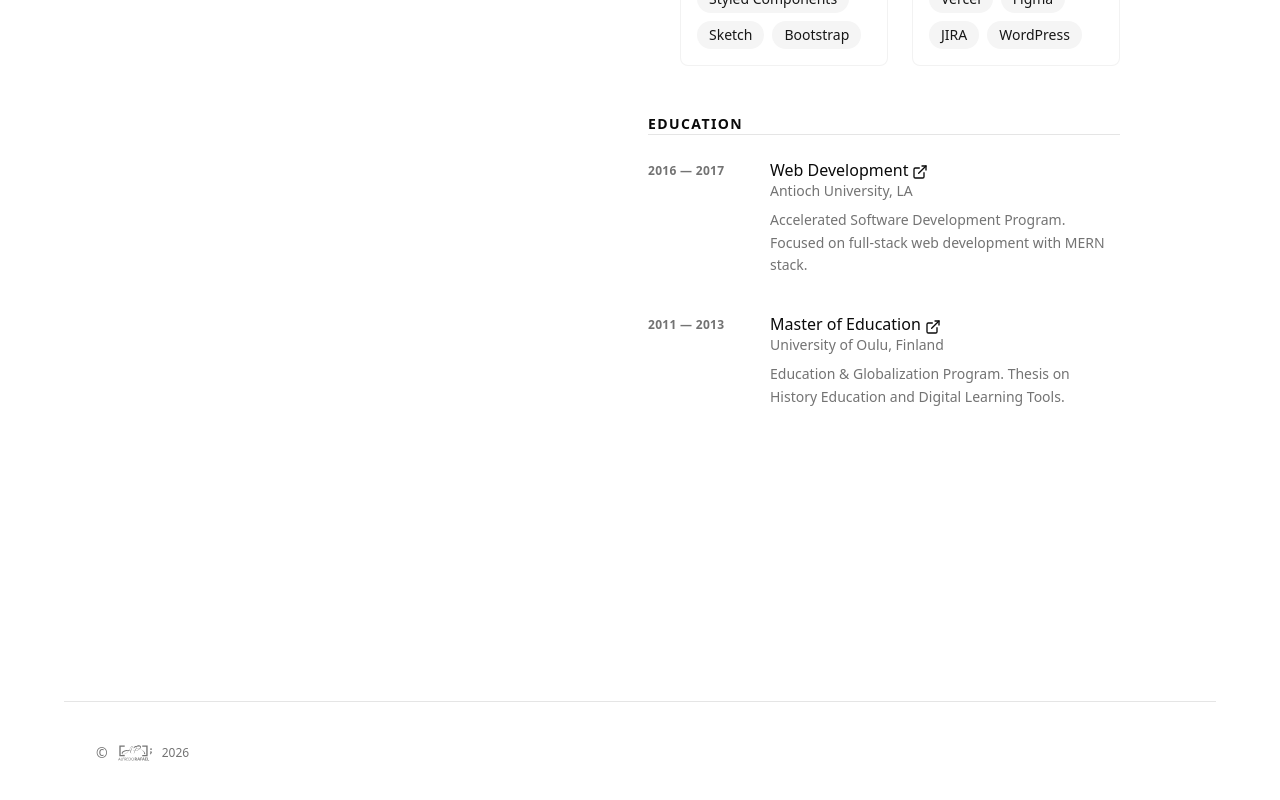
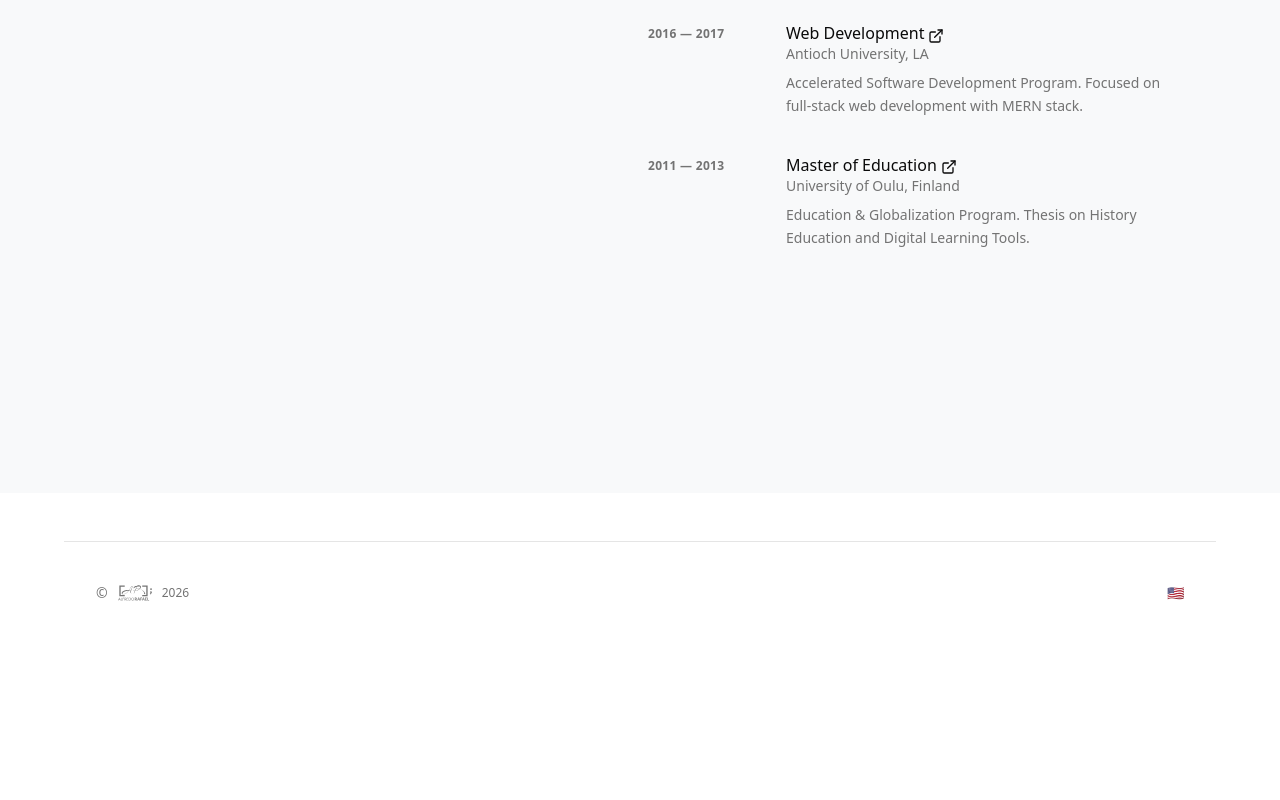
Before and after one commit to alfredrafael/nextjs-portfolio-website, a Next.js app: page /resume in a window 1280 px wide. Shown: the part 2543-3343 px from the top of the page. After the commit the page ends 3235 px from the top, so only its background shows below. Built offline with nearby package versions, Linux system fonts and the light colour scheme.

Commit message:
2nd styling iteration for Personal Messages

```diff
--- a/app/personal-messages/[slug]/page.tsx
+++ b/app/personal-messages/[slug]/page.tsx
@@ -94,12 +94,17 @@ export default async function PersonalMessagePage({
   }
 
   return (
-    <Container className="min-h-screen">
-      <Prose>
-        <h2 dangerouslySetInnerHTML={{ __html: message.title.rendered }} />
-        <hr className="my-4" />
-        <div dangerouslySetInnerHTML={{ __html: message.content.rendered }} />
-      </Prose>
-    </Container>
+    <main className="bg-[#f8f9fa] dark:bg-[#212529]">
+      <Container className="min-h-screen py-16">
+        <Prose className="text-[#212529] dark:text-white prose-lg max-w-2xl">
+          <h1 dangerouslySetInnerHTML={{ __html: message.title.rendered }} />
+          <hr className="my-6 border-t-[#848687]! dark:border-t-[#495057]!" />
+          <div
+            className="prose prose-lg dark:prose-invert"
+            dangerouslySetInnerHTML={{ __html: message.content.rendered }}
+          />
+        </Prose>
+      </Container>
+    </main>
   );
 }
--- a/app/resume/page.tsx
+++ b/app/resume/page.tsx
@@ -7,8 +7,8 @@ import { Education } from "./education";
 
 export default function ResumePage() {
   return (
-    <div className="min-h-screen bg-background">
-      <div className="mx-auto max-w-6xl px-6 py-12 md:px-12 md:py-20 lg:px-24 lg:py-0">
+    <div className="min-h-screen bg-[#f8f9fa] dark:bg-[#212529]">
+      <div className="mx-auto max-w-7xl px-6 py-12 md:px-12 md:py-20 lg:px-24 lg:py-0">
         <div className="lg:flex lg:justify-between lg:gap-4">
           {/* Left Column - Fixed */}
           <header className="lg:sticky lg:top-0 lg:flex lg:max-h-screen lg:w-1/2 lg:flex-col lg:justify-between lg:py-24">
--- a/components/layout/footer.tsx
+++ b/components/layout/footer.tsx
@@ -58,6 +58,12 @@ export function Footer() {
           {/* <span className="text-muted-foreground text-sm">
             All rights reserved.
           </span> */}
+          <Link
+            href="/personal-messages"
+            className="text-muted-foreground text-sm flex items-center gap-2"
+          >
+            🇺🇸
+          </Link>
         </Container>
       </Section>
     </footer>
```
